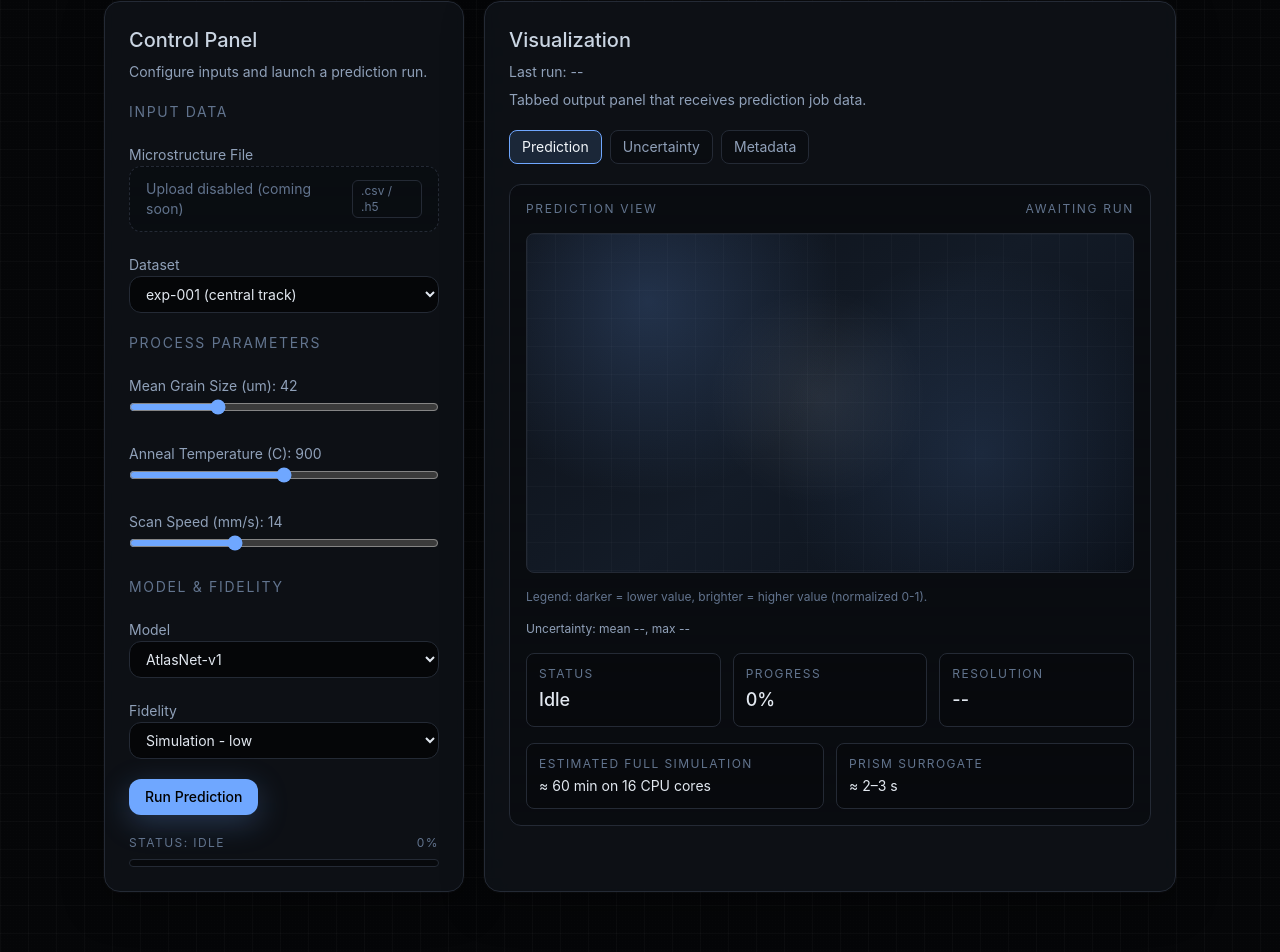
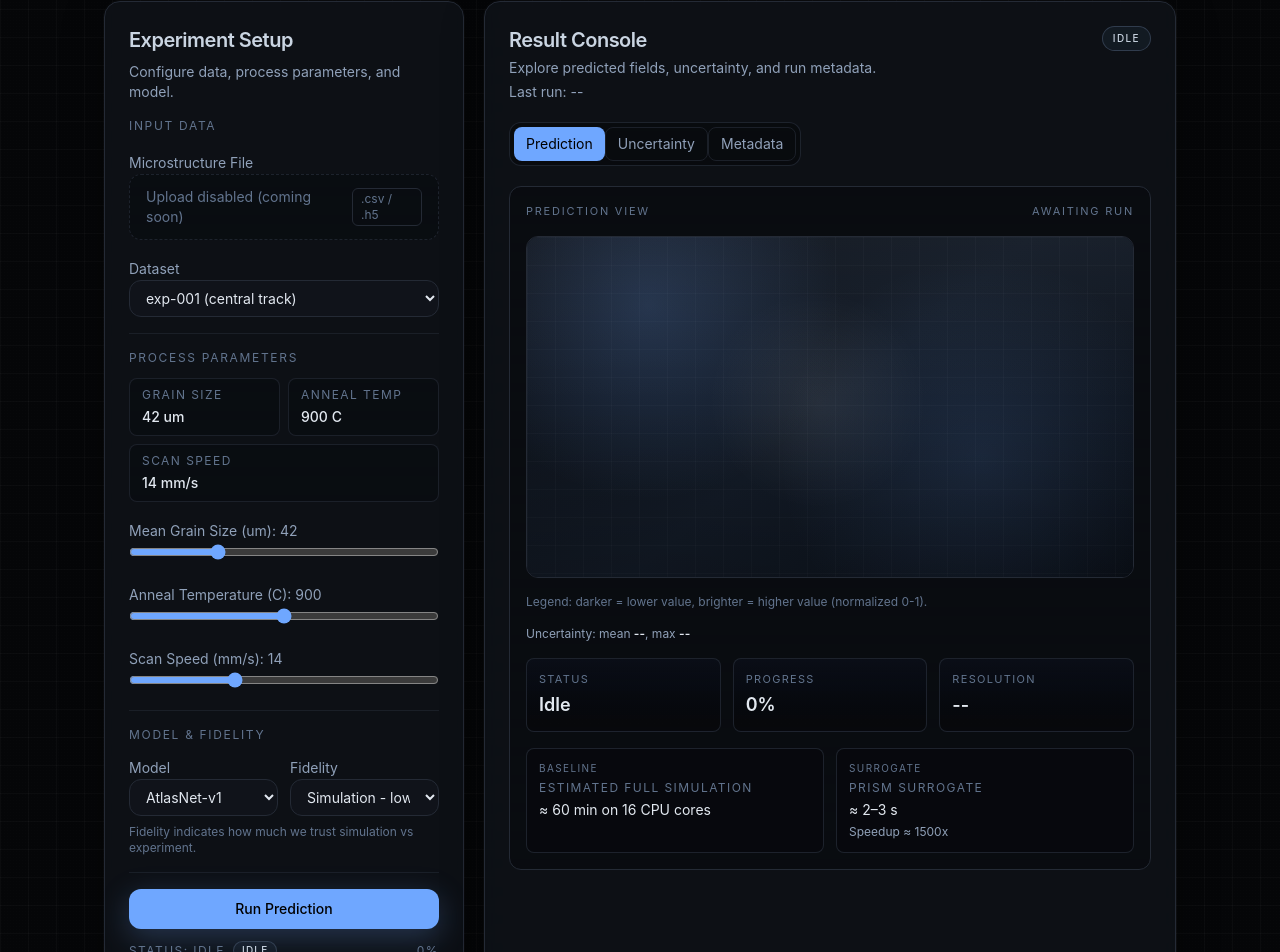
Before and after one commit to Aryand43/MicrostructureFoundry, a Next.js app: page /predict in a window 1280 px wide. Shown: the part 131-1083 px from the top of the page. Built offline with nearby package versions, Linux system fonts and the light colour scheme.

Commit message:
ui: refine prediction console layout

```diff
--- a/features/prediction/PredictionVisualization.tsx
+++ b/features/prediction/PredictionVisualization.tsx
@@ -3,6 +3,7 @@
 import { useEffect, useRef, useState } from "react";
 import { type PredictionResponse } from "@/lib/api/prediction";
 import { type JobStatus } from "@/features/prediction/usePredictionJob";
+import { cn } from "@/lib/utils";
 
 const tabs = ["Prediction", "Uncertainty", "Metadata"] as const;
 export type PredictionTab = (typeof tabs)[number];
@@ -14,6 +15,33 @@ type PredictionVisualizationProps = {
   activeTab: PredictionTab;
   onTabChange: (tab: PredictionTab) => void;
 };
+
+function StatusPill({ status }: { status: JobStatus }) {
+  const styleMap: Record<JobStatus, string> = {
+    Idle: "border-slate-600/60 bg-slate-700/20 text-slate-300",
+    Running: "border-micro-accent/60 bg-micro-accent/20 text-micro-accent animate-pulse",
+    Complete: "border-emerald-500/50 bg-emerald-500/15 text-emerald-300",
+    Error: "border-red-500/50 bg-red-500/15 text-red-300"
+  };
+
+  const labelMap: Record<JobStatus, string> = {
+    Idle: "IDLE",
+    Running: "RUNNING...",
+    Complete: "COMPLETE",
+    Error: "ERROR"
+  };
+
+  return (
+    <span
+      className={cn(
+        "rounded-full border px-2.5 py-1 text-[10px] font-medium tracking-[0.14em]",
+        styleMap[status]
+      )}
+    >
+      {labelMap[status]}
+    </span>
+  );
+}
 
 function getHeatmapData(
   activeTab: PredictionTab,
@@ -34,7 +62,7 @@ function Heatmap({ data }: { data: number[][] }) {
   const columns = data[0]?.length ?? 1;
 
   return (
-    <div className="relative h-[340px] overflow-hidden rounded-lg border border-micro-border bg-[#0b1018]">
+    <div className="relative h-[340px]">
       <div
         className="grid h-full w-full"
         style={{ gridTemplateColumns: `repeat(${columns}, minmax(0, 1fr))` }}
@@ -60,7 +88,7 @@ function Heatmap({ data }: { data: number[][] }) {
 
 function HeatmapSkeleton({ isRunning }: { isRunning: boolean }) {
   return (
-    <div className="relative h-[340px] overflow-hidden rounded-lg border border-micro-border bg-[linear-gradient(140deg,#0d1118,#131b27,#0a0f17)]">
+    <div className="relative h-[340px] bg-[linear-gradient(140deg,#0d1118,#131b27,#0a0f17)]">
       <div className="absolute inset-0 micro-grid-overlay opacity-60" />
       <div className="absolute inset-0 bg-[radial-gradient(circle_at_20%_20%,rgba(111,167,255,0.20),transparent_35%),radial-gradient(circle_at_75%_65%,rgba(111,167,255,0.13),transparent_40%),radial-gradient(circle_at_48%_48%,rgba(255,255,255,0.08),transparent_30%)]" />
       {isRunning ? (
@@ -105,31 +133,34 @@ export function PredictionVisualization({
 
   return (
     <div className="space-y-5">
+      <div className="flex items-start justify-between gap-3">
         <div>
-        <h2 className="text-xl font-medium">Visualization</h2>
-        <p className="mt-2 text-sm text-slate-400">
+          <h2 className="text-xl font-semibold tracking-tight">Result Console</h2>
+          <p className="mt-1 text-sm text-slate-400">
+            Explore predicted fields, uncertainty, and run metadata.
+          </p>
+          <p className="mt-1 text-sm text-slate-400">
             {result
               ? `Last run: ${result.metadata.model}, ${
                   result.metadata.fidelityLevel ?? "sim_low"
                 }, runtime ${result.metadata.runtimeMs} ms`
               : "Last run: --"}
           </p>
-        <p className="mt-2 text-sm text-slate-400">
-          Tabbed output panel that receives prediction job data.
-        </p>
+        </div>
+        <StatusPill status={status} />
       </div>
 
-      <div className="flex flex-wrap gap-2">
+      <div className="inline-flex rounded-xl border border-micro-border/80 bg-black/30 p-1">
         {tabs.map((tab) => (
           <button
             key={tab}
             type="button"
             onClick={() => onTabChange(tab)}
             className={[
-              "rounded-lg border px-3 py-1.5 text-sm transition-colors",
+              "rounded-lg px-3 py-1.5 text-sm transition-colors",
               activeTab === tab
-                ? "border-micro-accent bg-micro-accent/15 text-slate-100"
-                : "border-micro-border bg-black/20 text-slate-400 hover:text-slate-200"
+                ? "bg-micro-accent text-black"
+                : "border border-micro-border/70 bg-transparent text-slate-400 hover:text-slate-200"
             ].join(" ")}
           >
             {tab}
@@ -137,63 +168,102 @@ export function PredictionVisualization({
         ))}
       </div>
 
-      <div className="space-y-4 rounded-xl border border-micro-border bg-black/25 p-4">
-        <div className="flex items-center justify-between text-xs uppercase tracking-[0.14em] text-slate-500">
+      <div className="relative space-y-4 rounded-xl border border-micro-border bg-black/25 p-4">
+        {status === "Running" ? (
+          <div className="absolute inset-x-4 top-0 h-px bg-gradient-to-r from-transparent via-micro-accent to-transparent opacity-90" />
+        ) : null}
+        <div className="flex items-center justify-between text-[11px] uppercase tracking-[0.16em] text-slate-500">
           <span>{activeTab} View</span>
           <span>{status === "Complete" ? "Prediction ready" : "Awaiting run"}</span>
         </div>
 
+        <div className="overflow-hidden rounded-xl border border-micro-border bg-[#05060b] shadow-inner shadow-black/40">
+          <div className="relative">
             {heatmapData ? (
               <Heatmap data={heatmapData} />
             ) : (
               <HeatmapSkeleton isRunning={status === "Running"} />
             )}
+            <div className="pointer-events-none absolute inset-0 bg-gradient-to-b from-white/[0.03] via-transparent to-black/20" />
+          </div>
+        </div>
         <p className="text-xs text-slate-500">
           Legend: darker = lower value, brighter = higher value (normalized 0-1).
         </p>
         <p className="text-xs text-slate-400">
-          Uncertainty: mean {meanUncertainty ?? "--"}, max {maxUncertainty ?? "--"}
+          Uncertainty: mean{" "}
+          <span className="font-semibold text-slate-200">{meanUncertainty ?? "--"}</span>, max{" "}
+          <span className="font-semibold text-slate-200">{maxUncertainty ?? "--"}</span>
         </p>
 
         <div className="grid gap-3 sm:grid-cols-3">
-          <div className="rounded-lg border border-micro-border bg-black/20 p-3">
-            <p className="text-xs uppercase tracking-[0.12em] text-slate-500">Status</p>
-            <p className="mt-1 text-lg font-medium text-slate-200">{status}</p>
+          <div className="rounded-lg border border-micro-border/80 bg-gradient-to-b from-slate-900/30 to-black/20 p-3">
+            <p className="text-[11px] uppercase tracking-[0.12em] text-slate-500">Status</p>
+            <p className="mt-1 text-lg font-semibold text-slate-200">
+              {status === "Complete" ? "Complete ✓" : status}
+            </p>
           </div>
-          <div className="rounded-lg border border-micro-border bg-black/20 p-3">
-            <p className="text-xs uppercase tracking-[0.12em] text-slate-500">Progress</p>
-            <p className="mt-1 text-lg font-medium text-slate-200">{progress}%</p>
+          <div className="rounded-lg border border-micro-border/80 bg-gradient-to-b from-slate-900/30 to-black/20 p-3">
+            <p className="text-[11px] uppercase tracking-[0.12em] text-slate-500">Progress</p>
+            <p className="mt-1 text-lg font-semibold text-slate-200">{progress}%</p>
           </div>
-          <div className="rounded-lg border border-micro-border bg-black/20 p-3">
-            <p className="text-xs uppercase tracking-[0.12em] text-slate-500">Resolution</p>
-            <p className="mt-1 text-lg font-medium text-slate-200">
+          <div className="rounded-lg border border-micro-border/80 bg-gradient-to-b from-slate-900/30 to-black/20 p-3">
+            <p className="text-[11px] uppercase tracking-[0.12em] text-slate-500">Resolution</p>
+            <p className="mt-1 text-lg font-semibold text-slate-200">
               {result?.metadata.resolution ?? "--"}
             </p>
           </div>
         </div>
+
         <div className="grid gap-3 sm:grid-cols-2">
-          <div className="rounded-lg border border-micro-border bg-black/20 p-3">
-            <p className="text-xs uppercase tracking-[0.12em] text-slate-500">
+          <div className="rounded-lg border border-micro-border/80 bg-black/20 p-3">
+            <p className="text-[10px] uppercase tracking-[0.14em] text-slate-500">Baseline</p>
+            <p className="mt-1 text-xs uppercase tracking-[0.12em] text-slate-500">
               Estimated full simulation
             </p>
             <p className="mt-1 text-sm text-slate-200">≈ 60 min on 16 CPU cores</p>
           </div>
-          <div className="rounded-lg border border-micro-border bg-black/20 p-3">
-            <p className="text-xs uppercase tracking-[0.12em] text-slate-500">PRISM surrogate</p>
+          <div className="rounded-lg border border-micro-border/80 bg-black/20 p-3">
+            <p className="text-[10px] uppercase tracking-[0.14em] text-slate-500">Surrogate</p>
+            <p className="mt-1 text-xs uppercase tracking-[0.12em] text-slate-500">PRISM surrogate</p>
             <p className="mt-1 text-sm text-slate-200">
               {result ? `${result.metadata.runtimeMs} ms` : "≈ 2–3 s"}
+            </p>
+            <p className="mt-1 text-xs text-slate-400">
+              Speedup ≈{" "}
+              {result && result.metadata.runtimeMs > 0
+                ? `${Math.round(3600000 / result.metadata.runtimeMs)}x`
+                : "1500x"}
             </p>
           </div>
         </div>
 
         {activeTab === "Metadata" && result ? (
-          <div className="rounded-lg border border-micro-border bg-black/20 p-3 text-sm text-slate-300">
-            <p>Model: {result.metadata.model}</p>
-            <p>Runtime: {result.metadata.runtimeMs} ms</p>
-            <p>Grain Size: {result.metadata.grainSize} um</p>
-            <p>Fidelity: {result.metadata.fidelityLevel ?? "--"}</p>
-            <p>Dataset: {datasetFromMetadata ?? "--"}</p>
-            <p>Completed at: {completedAt}</p>
+          <div className="rounded-lg border border-micro-border/80 bg-black/20 p-3">
+            <div className="grid gap-x-6 gap-y-2 text-sm sm:grid-cols-2">
+              {[
+                ["Model", result.metadata.model],
+                ["Fidelity", result.metadata.fidelityLevel ?? "--"],
+                ["Dataset", datasetFromMetadata ?? "--"],
+                ["Resolution", result.metadata.resolution],
+                ["Runtime", `${result.metadata.runtimeMs} ms`],
+                ["Grain Size", `${result.metadata.grainSize} um`],
+                ["Anneal Temp", `${result.metadata.annealTempC} C`],
+                ["Scan Speed", `${result.metadata.scanSpeed} mm/s`],
+                ["Completed at", completedAt]
+              ].map(([label, value], index) => (
+                <div
+                  key={label}
+                  className={cn(
+                    "border-micro-border/60 pb-2",
+                    index < 7 ? "border-b" : "border-b-0"
+                  )}
+                >
+                  <dt className="text-xs uppercase tracking-[0.12em] text-slate-500">{label}</dt>
+                  <dd className="mt-1 text-slate-200">{value}</dd>
+                </div>
+              ))}
+            </div>
           </div>
         ) : null}
       </div>
--- a/features/prediction/PredictionWorkspace.tsx
+++ b/features/prediction/PredictionWorkspace.tsx
@@ -9,6 +9,35 @@ import {
   type PredictionTab
 } from "@/features/prediction/PredictionVisualization";
 import { type FidelityLevel } from "@/lib/api/prediction";
+import { cn } from "@/lib/utils";
+
+function SectionLabel({ children }: { children: string }) {
+  return (
+    <p className="text-xs uppercase tracking-[0.14em] text-slate-500">
+      {children}
+    </p>
+  );
+}
+
+function StatusChip({ status }: { status: "Idle" | "Running" | "Complete" | "Error" }) {
+  const statusStyles: Record<typeof status, string> = {
+    Idle: "border-slate-600/60 bg-slate-700/20 text-slate-300",
+    Running: "border-micro-accent/60 bg-micro-accent/20 text-micro-accent animate-pulse",
+    Complete: "border-emerald-500/50 bg-emerald-500/15 text-emerald-300",
+    Error: "border-red-500/50 bg-red-500/15 text-red-300"
+  };
+
+  return (
+    <span
+      className={cn(
+        "rounded-full border px-2 py-0.5 text-[10px] font-medium uppercase tracking-[0.12em]",
+        statusStyles[status]
+      )}
+    >
+      {status}
+    </span>
+  );
+}
 
 export function PredictionWorkspace() {
   const [grainSize, setGrainSize] = useState(42);
@@ -35,17 +64,18 @@ export function PredictionWorkspace() {
 
   return (
     <div className="grid gap-5 xl:grid-cols-[360px_1fr]">
-      <Card className="space-y-5 xl:sticky xl:top-8 xl:h-fit">
+      <Card className="space-y-4 xl:sticky xl:top-8 xl:h-fit">
         <div>
-          <h2 className="text-xl font-medium">Control Panel</h2>
+          <h2 className="text-xl font-semibold tracking-tight">Experiment Setup</h2>
           <p className="mt-2 text-sm text-slate-400">
-            Configure inputs and launch a prediction run.
+            Configure data, process parameters, and model.
           </p>
         </div>
-        <p className="text-sm uppercase tracking-[0.12em] text-slate-500">Input data</p>
+
+        <SectionLabel>Input data</SectionLabel>
         <div className="space-y-2">
           <span className="text-sm text-slate-400">Microstructure File</span>
-          <label className="flex cursor-not-allowed items-center justify-between rounded-xl border border-dashed border-micro-border bg-black/20 px-4 py-3 text-sm text-slate-500">
+          <label className="flex cursor-not-allowed items-center justify-between rounded-xl border border-dashed border-micro-border/80 bg-black/20 px-4 py-3 text-sm text-slate-500">
             <span>Upload disabled (coming soon)</span>
             <span className="rounded-md border border-micro-border px-2 py-0.5 text-xs">
               .csv / .h5
@@ -58,16 +88,32 @@ export function PredictionWorkspace() {
           <select
             value={datasetId}
             onChange={(event) => setDatasetId(event.target.value)}
-            className="w-full rounded-xl border border-micro-border bg-micro-bg px-3 py-2 text-sm text-slate-200 outline-none ring-0 focus:border-micro-accent"
+            className="w-full rounded-xl border border-micro-border bg-micro-bg-soft px-3 py-2 text-sm text-slate-200 transition-colors outline-none ring-0 hover:border-micro-accent/50 focus:border-micro-accent"
           >
             <option value="exp-001">exp-001 (central track)</option>
             <option value="exp-002">exp-002 (edge track)</option>
             <option value="sim-001">sim-001 (baseline sim)</option>
           </select>
         </label>
-        <p className="text-sm uppercase tracking-[0.12em] text-slate-500">
-          Process parameters
-        </p>
+
+        <div className="mt-4 border-t border-micro-border/60 pt-4">
+          <SectionLabel>Process parameters</SectionLabel>
+          <div className="mt-3 grid gap-2 sm:grid-cols-2">
+            <div className="rounded-lg border border-micro-border/70 bg-black/20 px-3 py-2 text-xs">
+              <p className="uppercase tracking-[0.12em] text-slate-500">Grain Size</p>
+              <p className="mt-1 text-sm font-medium text-slate-200">{grainSize} um</p>
+            </div>
+            <div className="rounded-lg border border-micro-border/70 bg-black/20 px-3 py-2 text-xs">
+              <p className="uppercase tracking-[0.12em] text-slate-500">Anneal Temp</p>
+              <p className="mt-1 text-sm font-medium text-slate-200">{annealTempC} C</p>
+            </div>
+            <div className="rounded-lg border border-micro-border/70 bg-black/20 px-3 py-2 text-xs sm:col-span-2">
+              <p className="uppercase tracking-[0.12em] text-slate-500">Scan Speed</p>
+              <p className="mt-1 text-sm font-medium text-slate-200">{scanSpeed} mm/s</p>
+            </div>
+          </div>
+        </div>
+
         <label className="block space-y-2">
           <span className="text-sm text-slate-400">Mean Grain Size (um): {grainSize}</span>
           <input
@@ -104,13 +150,16 @@ export function PredictionWorkspace() {
             onChange={(event) => setScanSpeed(Number(event.target.value))}
           />
         </label>
-        <p className="text-sm uppercase tracking-[0.12em] text-slate-500">Model & fidelity</p>
+
+        <div className="mt-4 border-t border-micro-border/60 pt-4">
+          <SectionLabel>Model & fidelity</SectionLabel>
+          <div className="mt-3 grid gap-3 sm:grid-cols-2">
             <label className="block space-y-2">
               <span className="text-sm text-slate-400">Model</span>
               <select
                 value={model}
                 onChange={(event) => setModel(event.target.value)}
-            className="w-full rounded-xl border border-micro-border bg-micro-bg px-3 py-2 text-sm text-slate-200 outline-none ring-0 focus:border-micro-accent"
+                className="w-full rounded-xl border border-micro-border bg-micro-bg-soft px-3 py-2 text-sm text-slate-200 transition-colors outline-none ring-0 hover:border-micro-accent/50 focus:border-micro-accent"
               >
                 <option>AtlasNet-v1</option>
                 <option>AtlasNet-v2</option>
@@ -122,28 +171,48 @@ export function PredictionWorkspace() {
               <select
                 value={fidelityLevel}
                 onChange={(event) => setFidelityLevel(event.target.value as FidelityLevel)}
-            className="w-full rounded-xl border border-micro-border bg-micro-bg px-3 py-2 text-sm text-slate-200 outline-none ring-0 focus:border-micro-accent"
+                className="w-full rounded-xl border border-micro-border bg-micro-bg-soft px-3 py-2 text-sm text-slate-200 transition-colors outline-none ring-0 hover:border-micro-accent/50 focus:border-micro-accent"
               >
                 <option value="sim_low">Simulation - low</option>
                 <option value="sim_high">Simulation - high</option>
                 <option value="experiment">Experiment-calibrated</option>
               </select>
             </label>
-        <Button onClick={handlePredict} disabled={isSubmitting}>
+          </div>
+          <p className="mt-2 text-xs text-slate-500">
+            Fidelity indicates how much we trust simulation vs experiment.
+          </p>
+        </div>
+
+        <div className="mt-4 border-t border-micro-border/60 pt-4">
+          <Button
+            onClick={handlePredict}
+            disabled={isSubmitting}
+            className="w-full py-2.5 text-sm transition-transform hover:scale-[1.01] hover:shadow-[0_10px_30px_rgba(111,167,255,0.35)]"
+          >
           {isSubmitting ? "Running Prediction..." : "Run Prediction"}
           </Button>
-        <div className="space-y-2">
+          <div className="mt-3 space-y-2">
             <div className="flex items-center justify-between text-xs uppercase tracking-[0.12em] text-slate-500">
+              <div className="flex items-center gap-2">
                 <span>Status: {status}</span>
+                <StatusChip status={status} />
+              </div>
               <span>{progress}%</span>
             </div>
-          <div className="h-2 overflow-hidden rounded-full border border-micro-border bg-black/40">
+            <div className="h-1.5 overflow-hidden rounded-full border border-micro-border/80 bg-black/40">
               <div
-              className="h-full bg-micro-accent transition-all duration-200"
+                className={cn(
+                  "h-full bg-micro-accent transition-all duration-200",
+                  status === "Running"
+                    ? "shadow-[0_0_14px_rgba(111,167,255,0.8)]"
+                    : "shadow-[0_0_8px_rgba(111,167,255,0.45)]"
+                )}
                 style={{ width: `${progress}%` }}
               />
             </div>
             {errorMessage ? <p className="text-xs text-red-300">{errorMessage}</p> : null}
+          </div>
         </div>
       </Card>
 
```
Lines whose indentation alone changed are shown as unchanged.
